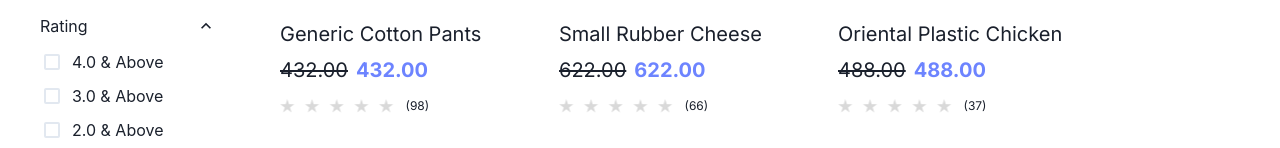
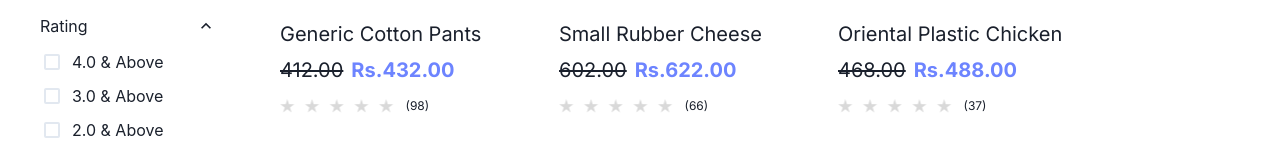
Before and after one commit to devAlisha/zevi-assignment, a React (Create React App) app: page /products in a window 1280 px wide. Shown: the part 452-600 px from the top of the page. Built offline with nearby package versions, Linux system fonts and the light colour scheme.

Commit message:
Update product price display

```diff
--- a/src/components/ProductCard/ProductCard.js
+++ b/src/components/ProductCard/ProductCard.js
@@ -49,10 +49,10 @@ export default function ProductCard({ product }) {
         </Text>
         <Flex fontSize={"20px"} className="product-card-price" gap={2}>
           <Text textDecoration={"line-through"}>
-            {product.price}
+            {`${product.price - 20}.00`}
           </Text>
           <Text color={"#6D84FF"} fontWeight={"bold"}>
-            {product.price}
+            {`Rs.${product.price}`}
           </Text>
         </Flex>
         <Flex flexDirection={"row"} gap={"12px"} alignItems={"center"}>
```
